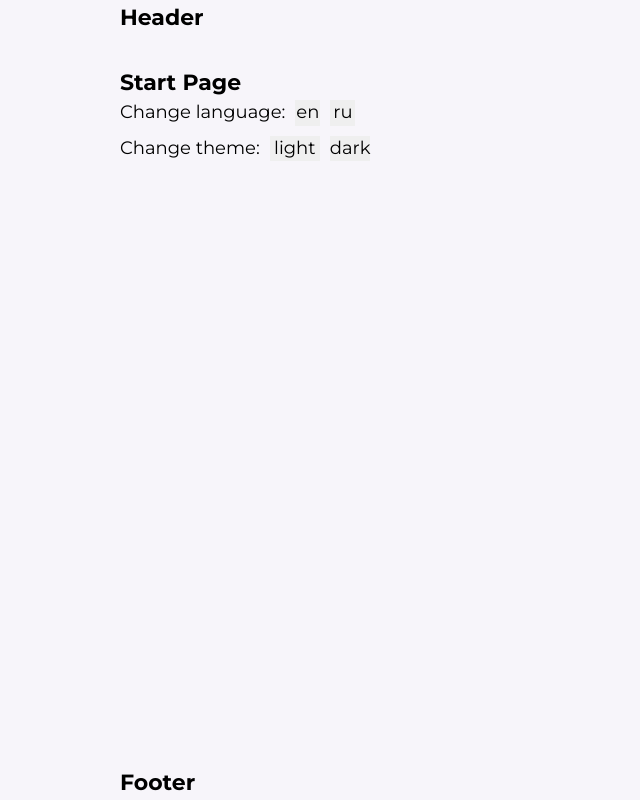
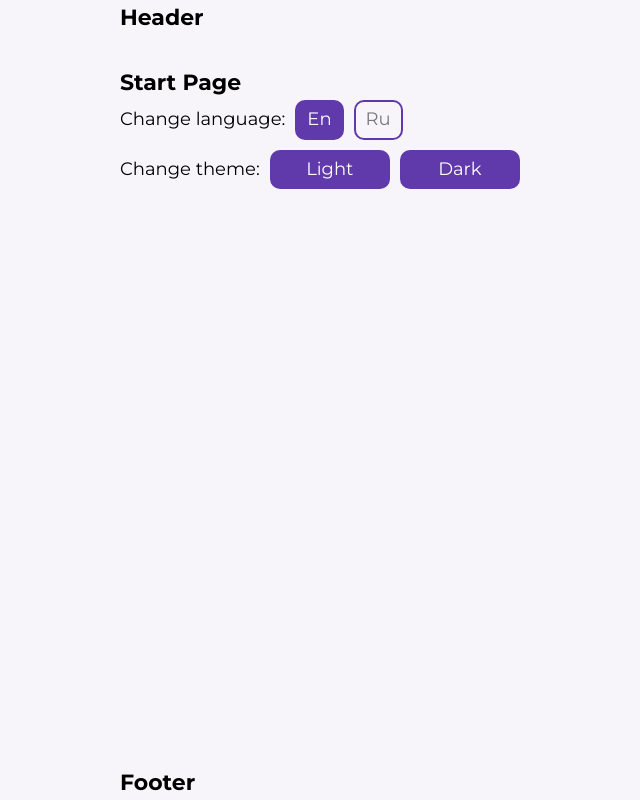
Before and after one commit to Ponomareva-Nina/Wikium-Clone, a React (Create React App) app in the folder client/: page / in a window 1280 px wide. Shown: the whole page, without its empty margins (20-660 px from the left). Built offline with nearby package versions, Linux system fonts and the light colour scheme.

Commit message:
feat: add styles for buttons

```diff
--- a/client/src/common.scss
+++ b/client/src/common.scss
@@ -113,7 +113,7 @@ main {
 }
 
 :disabled {
-  background-color: var(--ivactive-color);
+  background-color: var(--inactive-bg-color);
   color: var(--font-main-color);
   cursor: auto;
   pointer-events: none
--- a/client/src/components/UI/Button/Button.module.scss
+++ b/client/src/components/UI/Button/Button.module.scss
@@ -1,25 +1,29 @@
 .btn {
-  outline: none;
-  cursor: pointer;
   transition: 0.2s;
+  white-space: nowrap;
+  padding: .5rem 1rem;
+  border-radius: 1rem;
+  text-transform: capitalize;
+  border: 2px solid var(--bg-btn-color);
 }
 
 .standart {
-  min-width: 5rem;
+  width: 12rem
 }
 
 .small {
   min-width: 2.5rem;
 }
 
-.outline {
-
+.normal {
+  background-color: var(--bg-btn-color);
+  display: flex;
+  justify-content: center;
+  align-items: center;
+  color: var(--font-secondary-color);
 }
 
-.success {
-
+.inactive {
+  background-color: transparent;
+  color: var(--auxiliary-color);
 }
-
-.error {
-
-}
--- a/client/src/components/UI/Button/Button.tsx
+++ b/client/src/components/UI/Button/Button.tsx
@@ -5,13 +5,13 @@ import styles from "./Button.module.scss";
 interface ButtonProps
   extends DetailedHTMLProps<ButtonHTMLAttributes<HTMLButtonElement>, HTMLButtonElement> {
   btnSize?: "small" | "standart";
-  appearance?: "outline" | "success" | "error";
+  appearance?: "normal" | "inactive";
 }
 
 export const Button: FC<PropsWithChildren<ButtonProps>> = ({
   children,
   btnSize = "standart",
-  appearance = "outline",
+  appearance = "normal",
   ...rest
 }) => {
   return (
--- a/client/src/components/UserMenu/UserMenu.tsx
+++ b/client/src/components/UserMenu/UserMenu.tsx
@@ -24,10 +24,18 @@ export const UserMenu = () => {
     <div className={styles.container}>
       <div className={styles.item}>
         <p>{t("menu.language")}:</p>
-        <Button btnSize="small" onClick={() => i18n.changeLanguage(LANGUAGES.EN)}>
+        <Button
+          btnSize="small"
+          onClick={() => i18n.changeLanguage(LANGUAGES.EN)}
+          appearance={i18n.resolvedLanguage === LANGUAGES.EN ? "normal" : "inactive"}
+        >
           {LANGUAGES.EN}
         </Button>
-        <Button btnSize="small" onClick={() => i18n.changeLanguage(LANGUAGES.RU)}>
+        <Button
+          btnSize="small"
+          onClick={() => i18n.changeLanguage(LANGUAGES.RU)}
+          appearance={i18n.resolvedLanguage === LANGUAGES.RU ? "normal" : "inactive"}
+        >
           {LANGUAGES.RU}
         </Button>
       </div>
@@ -37,7 +45,7 @@ export const UserMenu = () => {
         <Button btnSize="standart" onClick={() => setThemeLight()}>
           {THEME.LIGHT}
         </Button>
-        <Button btnSize="small" onClick={() => setThemeDark()}>
+        <Button btnSize="standart" onClick={() => setThemeDark()}>
           {THEME.DARK}
         </Button>
       </div>
--- a/client/src/variables.scss
+++ b/client/src/variables.scss
@@ -4,8 +4,8 @@
   --font-main-color: black;
   --font-secondary-color: white;
   --bg-btn-color: #6039aa;
-  --auxiliary-color: #616161;
-  --ivactive-color: #aaaaaa;
+  --auxiliary-color: #797979;
+  --inactive-bg-color: #aaaaaa;
  }
 
 :root[class="dark"] {
@@ -14,6 +14,6 @@
   --font-main-color: white;
   --font-secondary-color: black;
   --bg-btn-color: #fdc10a;
-  --auxiliary-color: #616161;
-  --ivactive-color: #aaaaaa;
+  --auxiliary-color: #b3b3b3;
+  --inactive-bg-color: #aaaaaa;
 }
```
